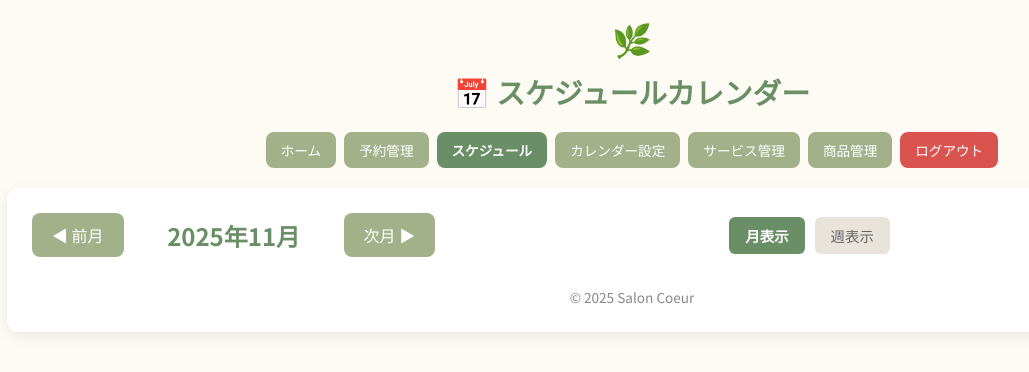
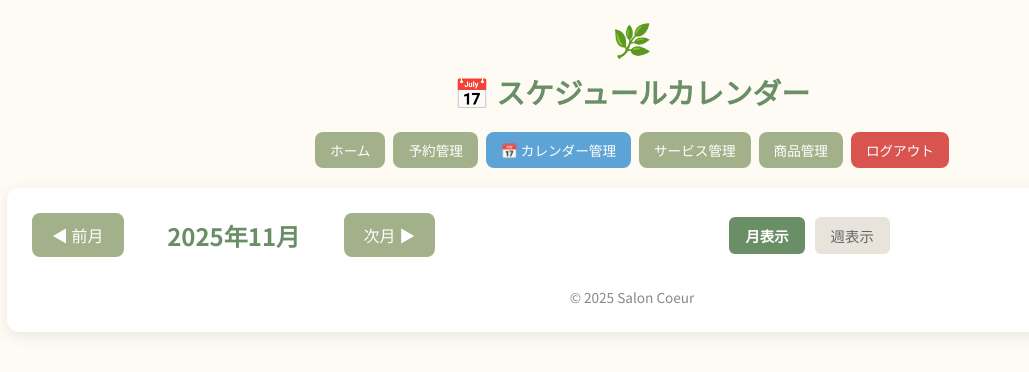
Before and after one commit to nitroskd/salon-booking, a Python web app: template templates/admin_schedule.html in a window 1280 px wide. Shown: the top 372 px of the page, without its empty margins (8-1037 px from the left). Run offline with Jinja, Linux system fonts and the light colour scheme; the template is opened without the code that fills it, so the values that code supplies are empty.

Commit message:
必要な変更だけコミット

```diff
--- a/templates/admin_schedule.html
+++ b/templates/admin_schedule.html
@@ -64,6 +64,10 @@
 
     nav a:active {
       transform: scale(0.98);
+    }
+
+    .btn-calendar {
+      background: #5da3d5;
     }
 
     .btn-logout {
@@ -722,8 +726,7 @@
   <nav>
     <a href="/">ホーム</a>
     <a href="/admin">予約管理</a>
-    <a href="/admin/schedule" class="active">スケジュール</a>
-    <a href="/admin/calendar">カレンダー設定</a>
+    <a href="/admin/calendar" class="btn-calendar">📅 カレンダー管理</a>
     <a href="/admin/services">サービス管理</a>
     <a href="/admin/products">商品管理</a>
     <a href="/admin/logout" class="btn-logout">ログアウト</a>
```
